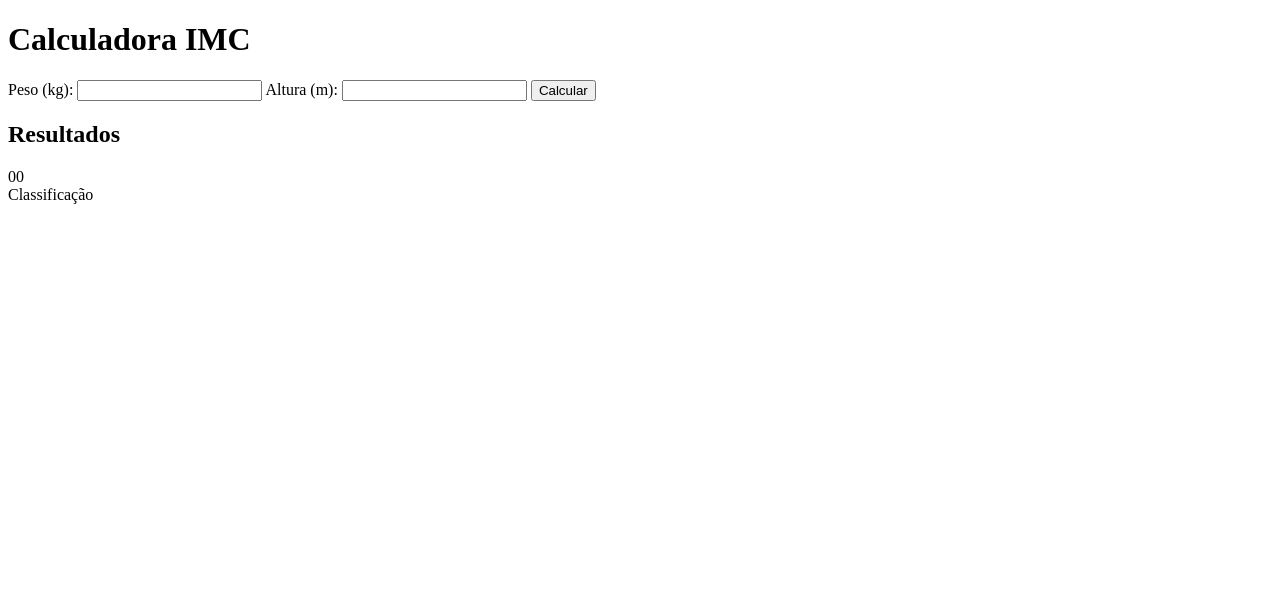
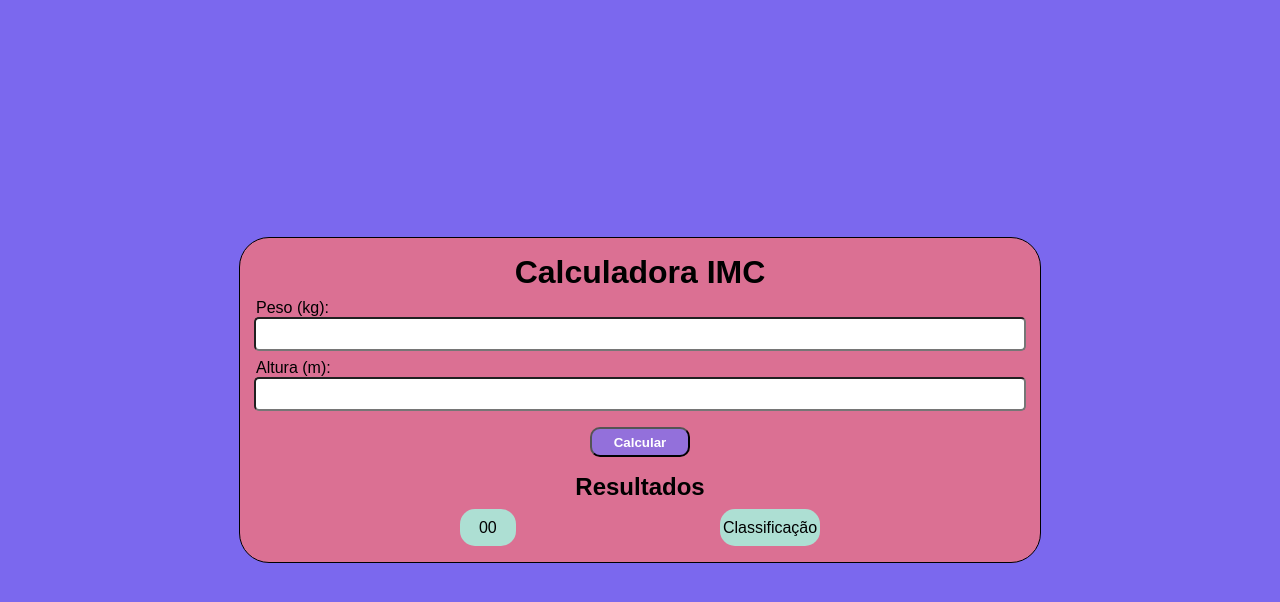
Before and after one commit to ESTUDOS-WEB/Calculadora_IMC, a plain HTML site: page index.html in a window 1280 px wide. Drawn offline with Linux system fonts and the light colour scheme.

Commit message:
criate the style

```diff
--- a/index.html
+++ b/index.html
@@ -11,7 +11,7 @@
     <title>Calculadora IMC</title>
 </head>
 <body>
-    <div>
+    <div class="content">
         <h1>Calculadora IMC</h1>
         <label>Peso (kg):</label>
         <input id="peso" type="number" nome="Peso"/>
@@ -23,7 +23,7 @@
 
 
         <h2>Resultados</h2>
-        <div>
+        <div class="result">
             <div id="imc">00</div>
             <div id="classe" >Classificação</div>
         </div>
--- a/style.css
+++ b/style.css
@@ -0,0 +1,77 @@
+*{
+    margin: 0;
+    padding: 0;
+}
+
+body{
+    width: 100vw;
+    height: 100vh;
+
+    display: flex;
+    justify-content: center;
+    align-items: center;
+
+    background: mediumslateblue;
+
+    font-family: Arial, Helvetica, sans-serif;
+    font-size: 12pt;
+}
+
+.content{
+    background: palevioletred;
+    width: 60vw;
+
+    padding: 1rem;
+    border: 1px solid black;
+    border-radius: 30px;
+
+    display: flex;
+    flex-direction: column;
+    justify-self: center;
+    align-items: center;
+}
+
+input{
+    width: 100%;
+    height: 30px;
+    padding: 0.2;
+
+    border-radius: 5px;
+}
+label{
+    width: 100%;
+    margin-top: 0.5rem;
+}
+
+#btnCalcular{
+    width: 100px;
+    height: 30px;
+    margin: 1rem 0rem;
+    padding: 0.2rem;
+
+   border-radius: 10px;
+
+   background: mediumpurple;
+   color: white;
+   font-weight: 600;
+}
+
+.result{
+    width: 100%;
+    margin-top: 0.5rem;
+
+    display: flex;
+    justify-content: space-evenly;
+
+}
+
+.result div{
+    min-width: 50px;
+    height: 30px;
+    padding: 0.2rem;
+
+    background: #ADDFD3;
+    border-radius: 15px;
+    text-align: center;
+    line-height: 30px;
+}
```
